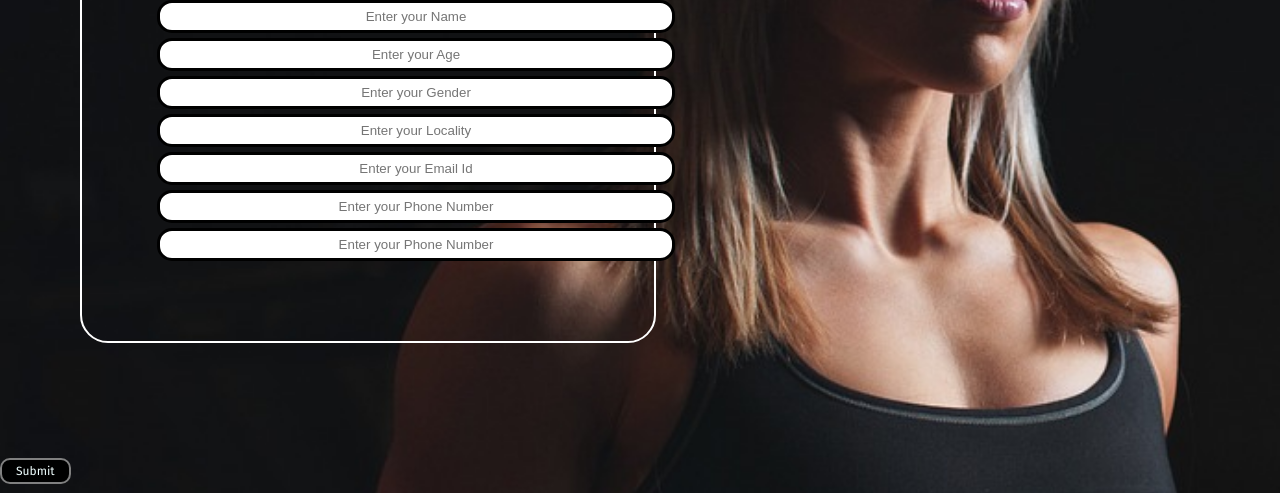
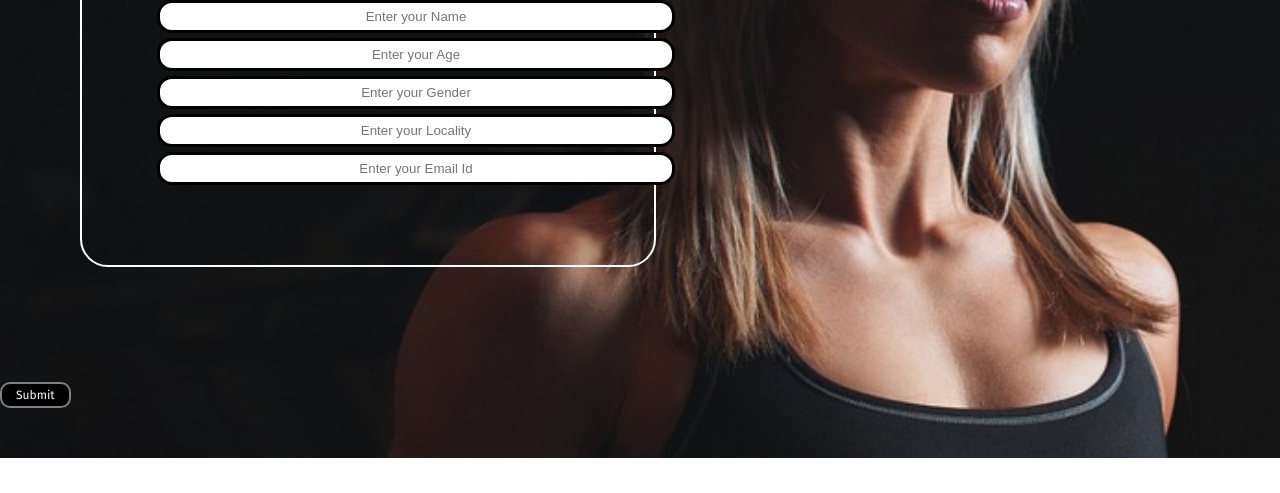
Before and after one commit to rpatel0022/Gym-Website, a plain HTML site: page index.html in a window 1280 px wide. Shown: the part 342-835 px from the top of the page. After the commit the page ends 800 px from the top, so only its background shows below. Drawn offline with Linux system fonts and the light colour scheme.

Commit message:
Updated form

```diff
--- a/index.html
+++ b/index.html
@@ -49,12 +49,6 @@
             <div class="form-group">
                 <input type="text" name="" placeholder="Enter your Email Id">
             </div>
-            <div class="form-group">
-                <input type="text" name="" placeholder="Enter your Phone Number">
-            </div>
-            <div class="form-group">
-                <input type="text" name="" placeholder="Enter your Phone Number">
-            </div>
             </div>
             <button class="btn">Submit</button>
         </form>
```
